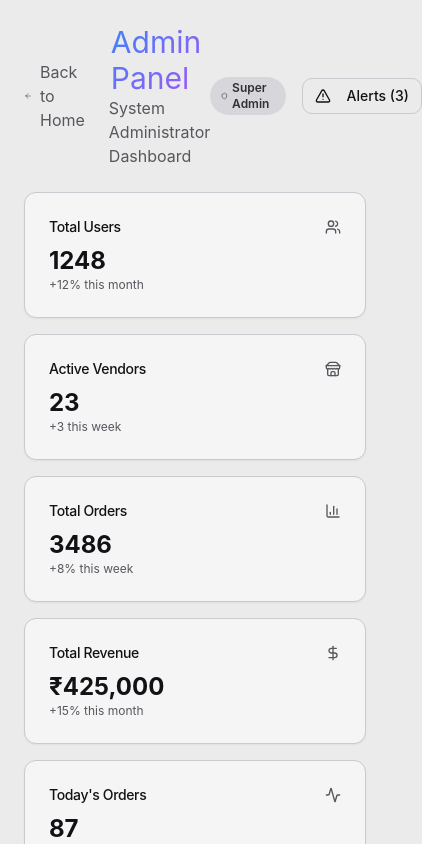
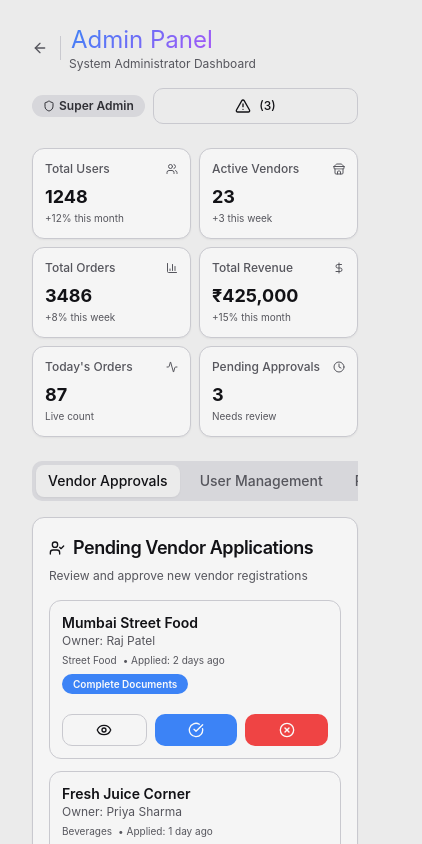
Before and after one commit to AffanShaikh726/Qfree, a React (Vite) app: page /admin-panel in a window 390 px wide. Shown: the top 844 px of the page, 422 px wide, since content can reach past the window. Built offline with nearby package versions, Linux system fonts and the light colour scheme.

Commit message:
made the admin panel responsive

```diff
--- a/src/pages/AdminPanel.tsx
+++ b/src/pages/AdminPanel.tsx
@@ -88,157 +88,128 @@ const AdminPanel = () => {
 
   return (
     <div className="min-h-screen bg-background p-6">
-      <div className="max-w-7xl mx-auto space-y-6">
-        <div className="flex items-center justify-between">
-          <div className="flex items-center space-x-4">
+      <div className="max-w-7xl mx-auto space-y-6 px-2 sm:px-4">
+        <div className="flex flex-col sm:flex-row items-start sm:items-center justify-between gap-4">
+          <div className="flex items-center space-x-2 sm:space-x-4">
             <Link
               to="/"
-              className="inline-flex items-center text-muted-foreground hover:text-foreground transition-smooth"
+              className="inline-flex items-center text-muted-foreground hover:text-foreground transition-smooth text-sm sm:text-base"
             >
-              <ArrowLeft className="w-4 h-4 mr-2" />
-              Back to Home
+              <ArrowLeft className="w-4 h-4 mr-1 sm:mr-2" />
+              <span className="hidden sm:inline">Back to Home</span>
             </Link>
+            <div className=" sm:block h-6 w-px bg-border" />
             <div>
-              <h1 className="text-3xl gradient-text">Admin Panel</h1>
-              <p className="text-muted-foreground">System Administrator Dashboard</p>
+              <h1 className="text-2xl sm:text-3xl gradient-text">Admin Panel</h1>
+              <p className="text-xs sm:text-sm text-muted-foreground">System Administrator Dashboard</p>
             </div>
           </div>
-          <div className="flex items-center space-x-4">
-            <Badge variant="secondary" className="flex items-center space-x-1">
+          <div className="flex items-center gap-2 w-full sm:w-auto">
+            <Badge variant="secondary" className="flex items-center space-x-1 text-xs sm:text-sm">
               <Shield className="w-3 h-3" />
               <span>Super Admin</span>
             </Badge>
-            <Button variant="outline" size="sm">
-              <AlertTriangle className="w-4 h-4 mr-2" />
-              Alerts ({pendingVendors.length})
+            <Button variant="outline" size="sm" className="text-xs sm:text-sm flex-1 sm:flex-none">
+              <AlertTriangle className="w-3 h-3 sm:mr-1" />
+              <span className="hidden sm:inline">Alerts</span> ({pendingVendors.length})
             </Button>
           </div>
         </div>
 
         {/* Stats Grid */}
-        <div className="grid grid-cols-1 sm:grid-cols-2 md:grid-cols-3 lg:grid-cols-6 gap-4">
-          <Card>
-            <CardHeader className="flex flex-row items-center justify-between space-y-0 pb-2">
-              <CardTitle className="text-sm font-medium">Total Users</CardTitle>
-              <Users className="h-4 w-4 text-muted-foreground" />
-            </CardHeader>
-            <CardContent>
-              <div className="text-2xl font-bold">{platformStats.totalUsers}</div>
-              <p className="text-xs text-muted-foreground">+12% this month</p>
-            </CardContent>
-          </Card>
-
-          <Card>
-            <CardHeader className="flex flex-row items-center justify-between space-y-0 pb-2">
-              <CardTitle className="text-sm font-medium">Active Vendors</CardTitle>
-              <Store className="h-4 w-4 text-muted-foreground" />
-            </CardHeader>
-            <CardContent>
-              <div className="text-2xl font-bold">{platformStats.activeVendors}</div>
-              <p className="text-xs text-muted-foreground">+3 this week</p>
-            </CardContent>
-          </Card>
-
-          <Card>
-            <CardHeader className="flex flex-row items-center justify-between space-y-0 pb-2">
-              <CardTitle className="text-sm font-medium">Total Orders</CardTitle>
-              <BarChart3 className="h-4 w-4 text-muted-foreground" />
-            </CardHeader>
-            <CardContent>
-              <div className="text-2xl font-bold">{platformStats.totalOrders}</div>
-              <p className="text-xs text-muted-foreground">+8% this week</p>
-            </CardContent>
-          </Card>
-
-          <Card>
-            <CardHeader className="flex flex-row items-center justify-between space-y-0 pb-2">
-              <CardTitle className="text-sm font-medium">Total Revenue</CardTitle>
-              <DollarSign className="h-4 w-4 text-muted-foreground" />
-            </CardHeader>
-            <CardContent>
-              <div className="text-2xl font-bold">₹{platformStats.totalRevenue.toLocaleString()}</div>
-              <p className="text-xs text-muted-foreground">+15% this month</p>
-            </CardContent>
-          </Card>
-
-          <Card>
-            <CardHeader className="flex flex-row items-center justify-between space-y-0 pb-2">
-              <CardTitle className="text-sm font-medium">Today's Orders</CardTitle>
-              <Activity className="h-4 w-4 text-muted-foreground" />
-            </CardHeader>
-            <CardContent>
-              <div className="text-2xl font-bold">{platformStats.todayOrders}</div>
-              <p className="text-xs text-muted-foreground">Live count</p>
-            </CardContent>
-          </Card>
-
-          <Card>
-            <CardHeader className="flex flex-row items-center justify-between space-y-0 pb-2">
-              <CardTitle className="text-sm font-medium">Pending Approvals</CardTitle>
-              <Clock className="h-4 w-4 text-muted-foreground" />
-            </CardHeader>
-            <CardContent>
-              <div className="text-2xl font-bold">{platformStats.pendingApprovals}</div>
-              <p className="text-xs text-muted-foreground">Needs review</p>
-            </CardContent>
-          </Card>
+        <div className="grid grid-cols-2 sm:grid-cols-3 lg:grid-cols-6 gap-2 sm:gap-4">
+          {[
+            { title: "Total Users", value: platformStats.totalUsers, icon: Users, trend: "+12% this month" },
+            { title: "Active Vendors", value: platformStats.activeVendors, icon: Store, trend: "+3 this week" },
+            { title: "Total Orders", value: platformStats.totalOrders, icon: BarChart3, trend: "+8% this week" },
+            { title: "Total Revenue", value: `₹${platformStats.totalRevenue.toLocaleString()}`, icon: DollarSign, trend: "+15% this month" },
+            { title: "Today's Orders", value: platformStats.todayOrders, icon: Activity, trend: "Live count" },
+            { title: "Pending Approvals", value: platformStats.pendingApprovals, icon: Clock, trend: "Needs review" }
+          ].map((stat, index) => (
+            <Card key={index} className="hover:shadow-md transition-shadow">
+              <CardHeader className="p-3 sm:p-4">
+                <div className="flex items-center justify-between">
+                  <p className="text-xs sm:text-sm font-medium text-muted-foreground">{stat.title}</p>
+                  <stat.icon className="h-3 w-3 sm:h-4 sm:w-4 text-muted-foreground" />
+                </div>
+                <div className="mt-1">
+                  <p className="text-lg sm:text-2xl font-bold">{stat.value}</p>
+                  <p className="text-[10px] sm:text-xs text-muted-foreground">{stat.trend}</p>
+                </div>
+              </CardHeader>
+            </Card>
+          ))}
         </div>
 
         <Tabs defaultValue="approvals" className="w-full">
-          <TabsList className="grid w-full grid-cols-2 md:grid-cols-3 lg:grid-cols-5">
-            <TabsTrigger value="approvals">Vendor Approvals</TabsTrigger>
-            <TabsTrigger value="users">User Management</TabsTrigger>
-            <TabsTrigger value="analytics">Platform Analytics</TabsTrigger>
-            <TabsTrigger value="payments">Payment Monitoring</TabsTrigger>
-            <TabsTrigger value="config">System Config</TabsTrigger>
-          </TabsList>
+        <div
+  className="
+    relative w-full overflow-x-auto
+    scrollbar-thin scrollbar-thumb-gray-300 scrollbar-track-transparent
+  "
+  style={{ scrollbarWidth: "thin", msOverflowStyle: "none" }} // Firefox + IE/Edge cleanup
+>
+  <TabsList
+    className="
+      flex w-max gap-2 whitespace-nowrap
+      sm:grid sm:w-full sm:grid-cols-5 sm:gap-2
+    "
+  >
+    <TabsTrigger value="approvals" className="whitespace-nowrap">Vendor Approvals</TabsTrigger>
+    <TabsTrigger value="users" className="whitespace-nowrap">User Management</TabsTrigger>
+    <TabsTrigger value="analytics" className="whitespace-nowrap">Platform Analytics</TabsTrigger>
+    <TabsTrigger value="payments" className="whitespace-nowrap">Payment Monitoring</TabsTrigger>
+    <TabsTrigger value="config" className="whitespace-nowrap">System Config</TabsTrigger>
+  </TabsList>
+</div>
 
-          <TabsContent value="approvals" className="space-y-6 mt-6">
+
+          <TabsContent value="approvals" className="mt-4 sm:mt-6">
             <Card>
-              <CardHeader>
-                <CardTitle className="flex items-center">
-                  <UserCheck className="w-5 h-5 mr-2" />
+              <CardHeader className="p-4 sm:p-6">
+                <CardTitle className="flex items-center text-lg sm:text-xl">
+                  <UserCheck className="w-4 h-4 sm:w-5 sm:h-5 mr-2" />
                   Pending Vendor Applications
                 </CardTitle>
-                <CardDescription>Review and approve new vendor registrations</CardDescription>
+                <CardDescription className="text-xs sm:text-sm">Review and approve new vendor registrations</CardDescription>
               </CardHeader>
-              <CardContent>
-                <div className="space-y-4">
+              <CardContent className="p-4 sm:p-6 pt-0">
+                <div className="space-y-3">
                   {pendingVendors.map((vendor) => (
-                    <div key={vendor.id} className="flex flex-col lg:flex-row lg:items-center justify-between p-4 border rounded-lg space-y-3 lg:space-y-0">
-                      <div className="flex-1">
-                        <h4 className="font-semibold">{vendor.name}</h4>
-                        <p className="text-sm text-muted-foreground">Owner: {vendor.owner}</p>
-                        <div className="flex flex-wrap items-center gap-2 mt-1">
-                          <span className="text-xs text-muted-foreground">{vendor.cuisine}</span>
-                          <span className="text-xs text-muted-foreground">Applied: {vendor.applied}</span>
-                          <Badge variant={vendor.documents === "Complete" ? "default" : "destructive"} className="text-xs">
+                    <div key={vendor.id} className="flex flex-col sm:flex-row sm:items-center justify-between p-3 sm:p-4 border rounded-lg gap-3">
+                      <div className="flex-1 min-w-0">
+                        <h4 className="font-semibold text-sm sm:text-base truncate">{vendor.name}</h4>
+                        <p className="text-xs sm:text-sm text-muted-foreground truncate">Owner: {vendor.owner}</p>
+                        <div className="flex flex-wrap items-center gap-1.5 mt-1">
+                          <span className="text-[10px] sm:text-xs text-muted-foreground">{vendor.cuisine}</span>
+                          <span className="text-[10px] sm:text-xs text-muted-foreground">• Applied: {vendor.applied}</span>
+                          <Badge variant={vendor.documents === "Complete" ? "default" : "destructive"} className="text-[10px] sm:text-xs h-5">
                             {vendor.documents} Documents
                           </Badge>
                         </div>
                       </div>
-                      <div className="flex flex-wrap items-center gap-2">
-                        <Button size="sm" variant="outline" className="flex-1 sm:flex-none">
-                          <Eye className="w-3 h-3 mr-1" />
-                          Review
+                      <div className="flex flex-wrap items-center gap-2 mt-2 sm:mt-0">
+                        <Button size="sm" variant="outline" className="text-xs sm:text-sm h-8 sm:h-9 flex-1 sm:flex-none">
+                          <Eye className="w-3 h-3 sm:mr-1" />
+                          <span className="hidden sm:inline">Review</span>
                         </Button>
                         <Button
                           size="sm"
                           variant="default"
                           onClick={() => approveVendor(vendor.id)}
-                          className="flex-1 sm:flex-none"
+                          className="h-8 sm:h-9 flex-1 sm:flex-none"
                         >
-                          <CheckCircle className="w-3 h-3 mr-1" />
-                          Approve
+                          <CheckCircle className="w-3 h-3 sm:mr-1" />
+                          <span className="hidden sm:inline">Approve</span>
                         </Button>
                         <Button
                           size="sm"
                           variant="destructive"
                           onClick={() => rejectVendor(vendor.id)}
-                          className="flex-1 sm:flex-none"
+                          className="h-8 sm:h-9 flex-1 sm:flex-none"
                         >
-                          <XCircle className="w-3 h-3 mr-1" />
-                          Reject
+                          <XCircle className="w-3 h-3 sm:mr-1" />
+                          <span className="hidden sm:inline">Reject</span>
                         </Button>
                       </div>
                     </div>
```
